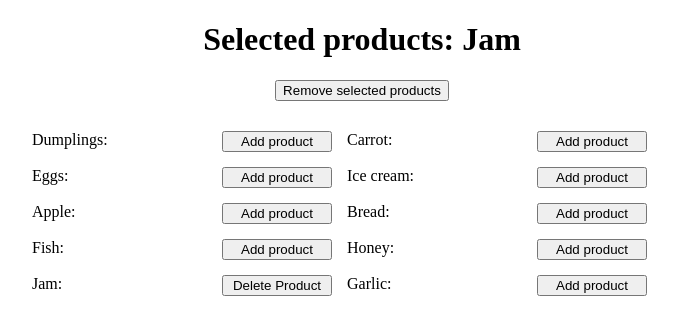
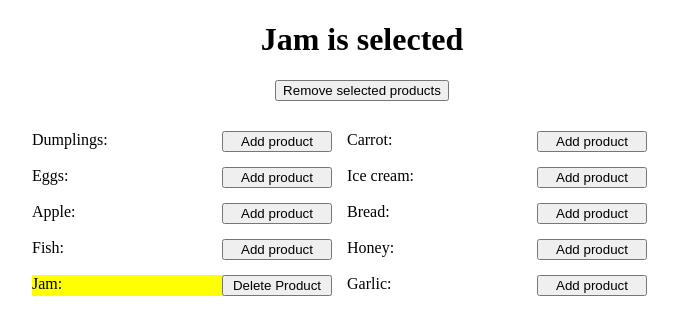
Before and after one commit to mate-academy/react_goods-selector, a React (Create React App) app: page / in a window 1280 px wide. Shown: the top 334 px of the page, without its empty margins (278-956 px from the left). Built offline with nearby package versions, Linux system fonts and the light colour scheme; the HTML template or start-up script is replaced by a standard one.

Commit message:
hard fix

```diff
--- a/src/App.js
+++ b/src/App.js
@@ -19,15 +19,26 @@ class App extends React.Component {
     selectedProducts: ['Jam'],
   }
 
+  getTitle = () => {
+    if (this.state.selectedProducts.length === 1) {
+      return `${this.state.selectedProducts} is selected`;
+    }
+
+    return `${this.state.selectedProducts.slice(0, -1).join(', ')},
+      ${this.state.selectedProducts.slice(-1).join(' and ')} are selected.`;
+  }
+
   addProduct(product) {
     this.setState(state => (state.selectedProducts.push(product)));
   }
 
   deleteProduct(product) {
     this.setState(state => (
-      { selectedProducts: state.selectedProducts.filter(
-        value => value !== product,
-      ) }
+      {
+        selectedProducts: state.selectedProducts.filter(
+          value => value !== product,
+        ),
+      }
     ));
   }
 
@@ -40,13 +51,18 @@ class App extends React.Component {
 
     return (
       <div className="App">
-        <h1 className="App__title">
-          {!this.state.selectedProducts.length ? (
-            'No Products selected'
-          ) : (
-            `Selected products: ${selectedProducts}`
-          )}
-        </h1>
+
+        {selectedProducts.length > 0 ? (
+          <h1 className="App__title">
+            {this.getTitle()}
+          </h1>
+        ) : (
+          <h1 className="App__title">
+            No Products selected
+          </h1>
+
+        )}
+
         <button
           className="App__btn-close"
           type="button"
@@ -78,7 +94,7 @@ class App extends React.Component {
                 </li>
               ) : (
                 <li
-                  className="List__product"
+                  className="List__product active"
                   key={product}
                 >
                   {product}
--- a/src/App.scss
+++ b/src/App.scss
@@ -28,3 +28,7 @@
     width: 110px;
   }
 }
+
+.active {
+  background-color: yellow;
+}
```
